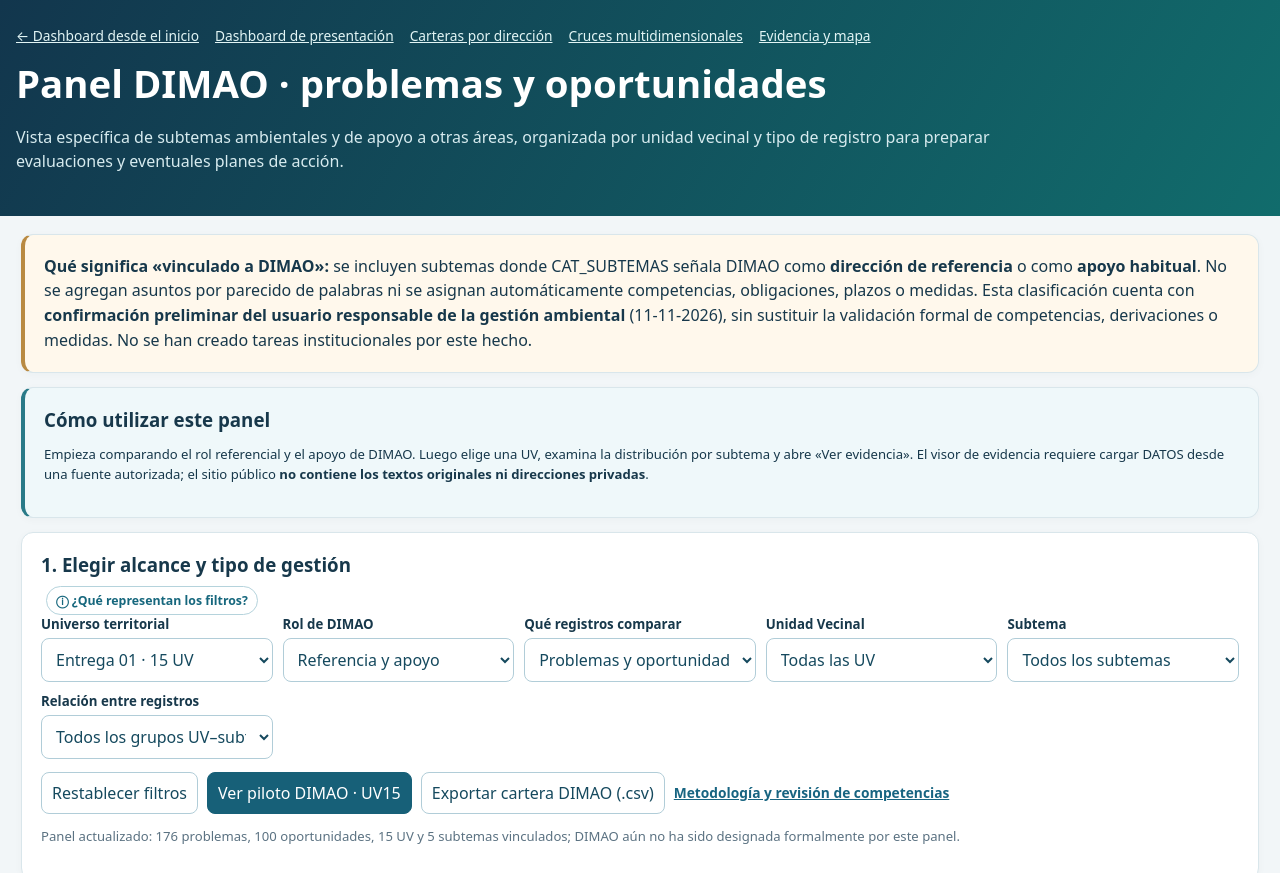
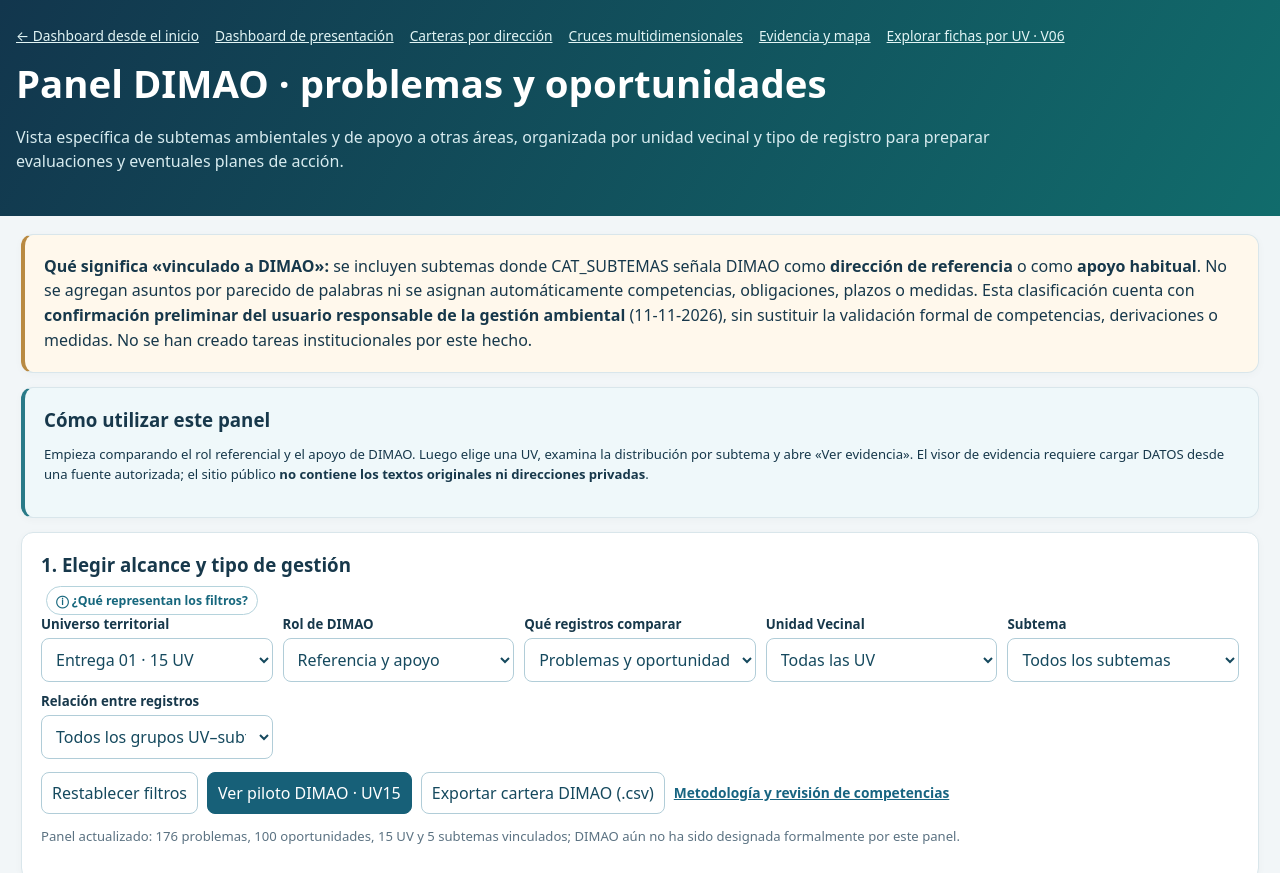
Before and after one commit to germaquintana/congresobarrial_publico, a plain HTML site: page dimao.html in a window 1280 px wide. Shown: the top 873 px of the page. Drawn offline with Linux system fonts and the light colour scheme.

Commit message:
RUN-20261126-CB-UV-FICHAS-001: dimao.html

```diff
--- a/dimao.html
+++ b/dimao.html
@@ -36,7 +36,7 @@ footer{font-size:.79rem;color:#627a89;line-height:1.55;margin:18px 0}.empty{bord
 @media(max-width:480px){.patterns,.qualityGrid{grid-template-columns:1fr}}
 </style></head>
 <body>
-<header><nav><a href="index.html">← Dashboard desde el inicio</a><a href="presentacion.html?corte=entrega01">Dashboard de presentación</a><a href="carteras.html">Carteras por dirección</a><a href="cruces.html">Cruces multidimensionales</a><a href="trazabilidad.html">Evidencia y mapa</a></nav>
+<header><nav><a href="index.html">← Dashboard desde el inicio</a><a href="presentacion.html?corte=entrega01">Dashboard de presentación</a><a href="carteras.html">Carteras por dirección</a><a href="cruces.html">Cruces multidimensionales</a><a href="trazabilidad.html">Evidencia y mapa</a><a href="explorador-sectorial.html?sector=dimao#uv-detail">Explorar fichas por UV · V06</a></nav>
 <h1>Panel DIMAO · problemas y oportunidades</h1>
 <p>Vista específica de subtemas ambientales y de apoyo a otras áreas, organizada por unidad vecinal y tipo de registro para preparar evaluaciones y eventuales planes de acción.</p></header>
 <main>
```
